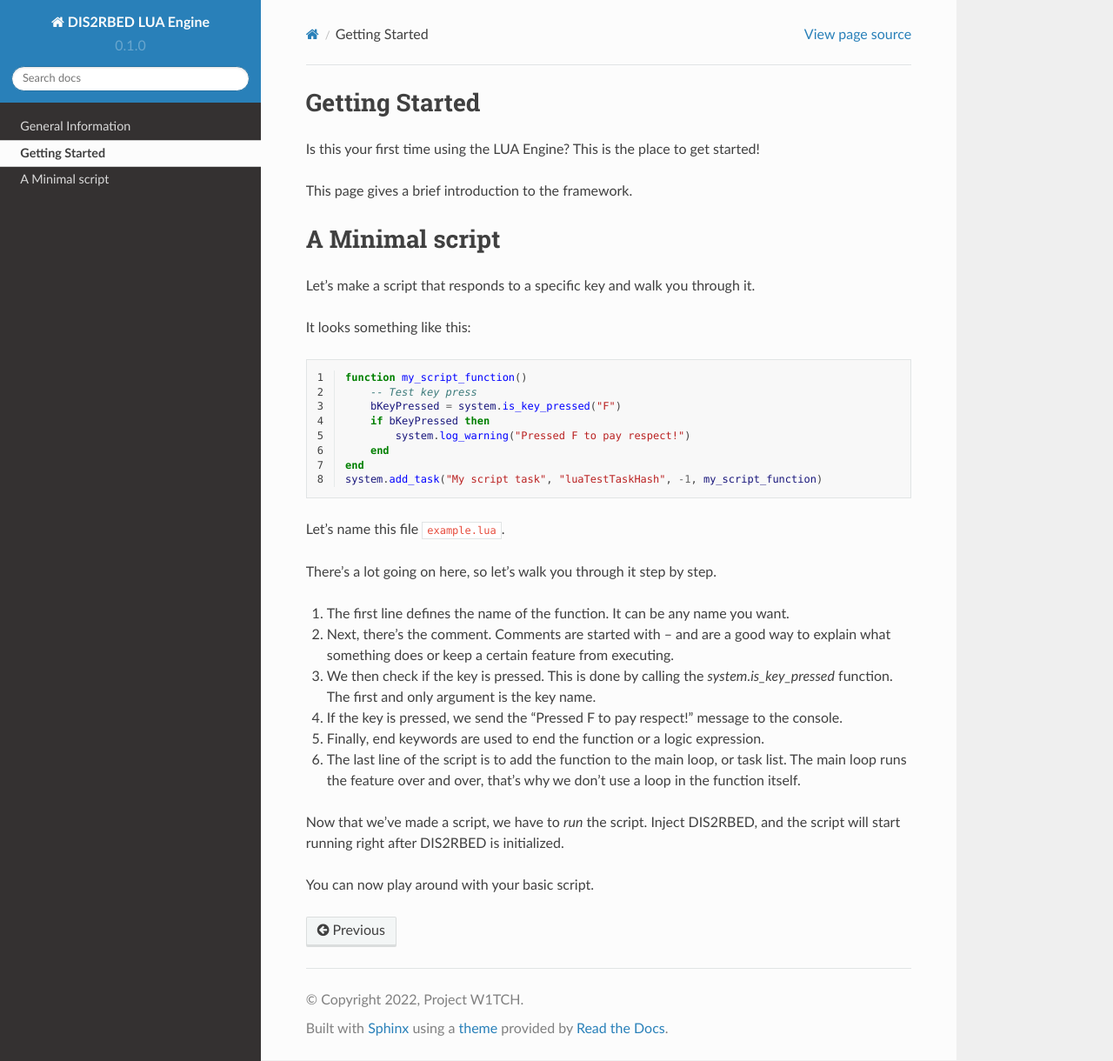
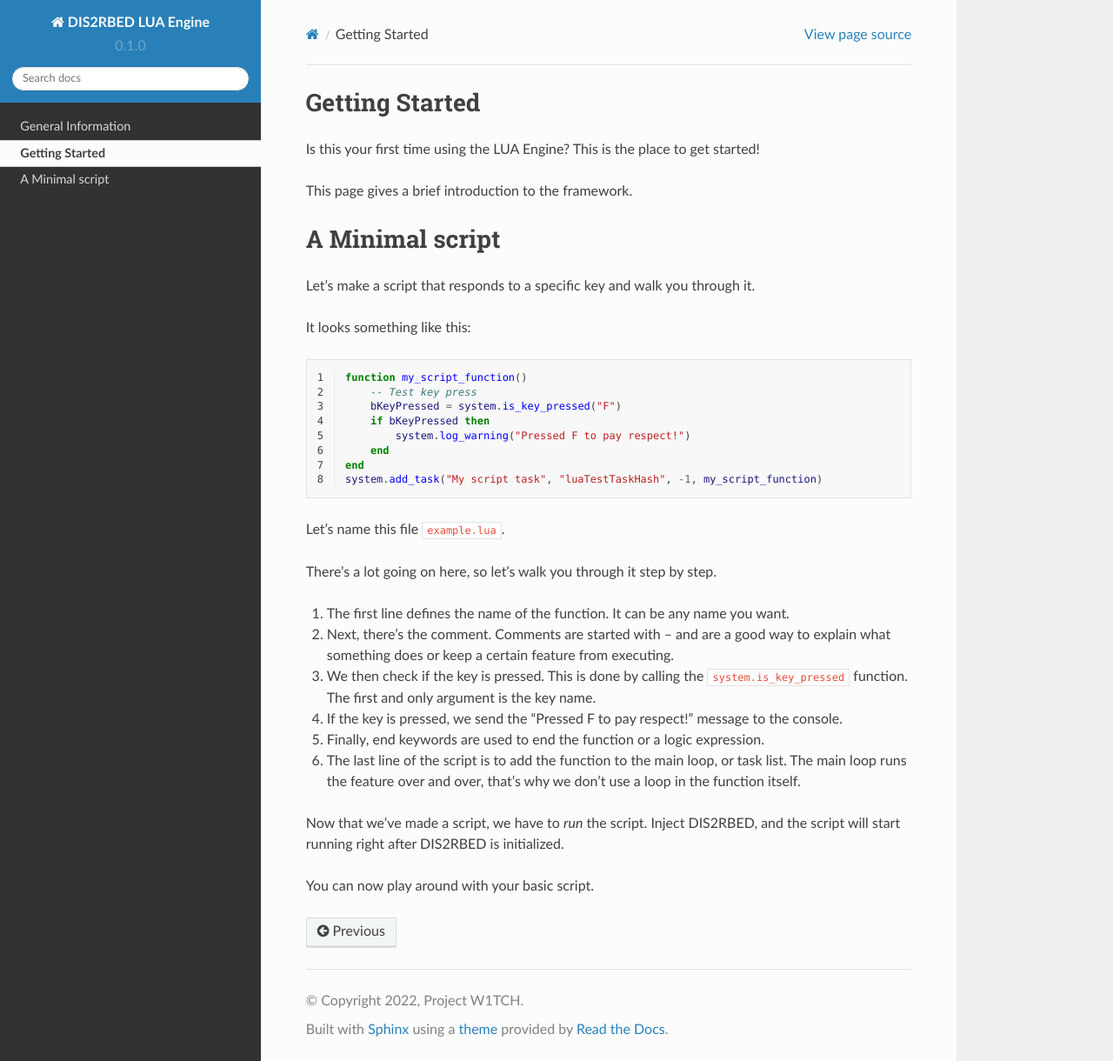
Before and after one commit to ItsK1tty/w1tchdocs, a Sphinx documentation site: the page built from docs/source/gettingstarted.rst, in a window 1280 px wide and 1220 px high. Shown: the whole window at 87% size. Built offline with Sphinx 7.4.7 and the Read the Docs theme 2.0.0, drawn with Linux system fonts in a browser that asks for light colours.

Commit message:
fix stuff again

```diff
--- a/docs/source/gettingstarted.rst
+++ b/docs/source/gettingstarted.rst
@@ -32,7 +32,7 @@ There’s a lot going on here, so let’s walk you through it step by step.
 
 #. The first line defines the name of the function. It can be any name you want.
 #. Next, there's the comment. Comments are started with -- and are a good way to explain what something does or keep a certain feature from executing.
-#. We then check if the key is pressed. This is done by calling the `system.is_key_pressed` function. The first and only argument is the key name.
+#. We then check if the key is pressed. This is done by calling the ``system.is_key_pressed`` function. The first and only argument is the key name.
 #. If the key is pressed, we send the "Pressed F to pay respect!" message to the console.
 #. Finally, end keywords are used to end the function or a logic expression.
 #. The last line of the script is to add the function to the main loop, or task list. The main loop runs the feature over and over, that's why we don't use a loop in the function itself.
```
